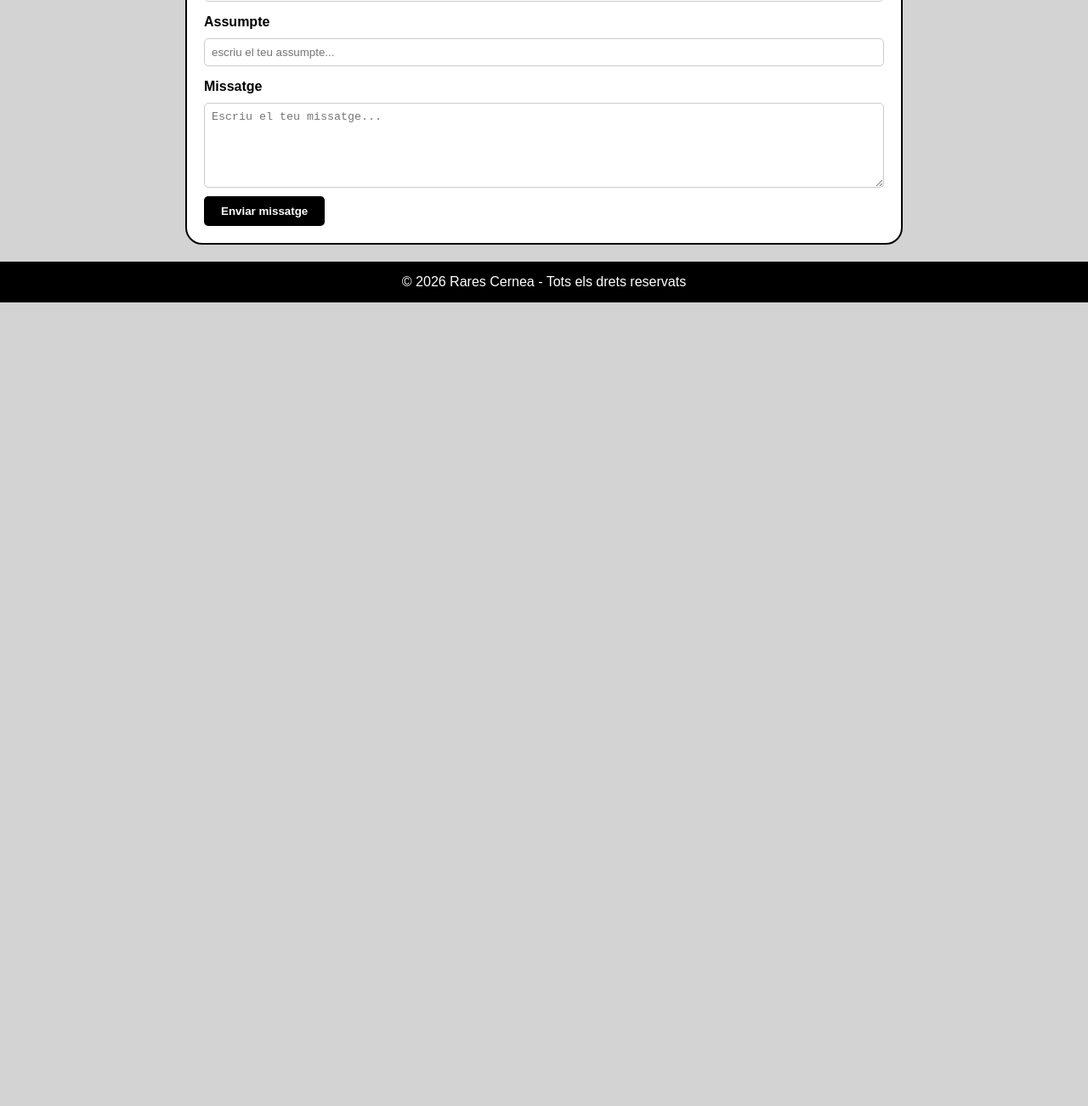
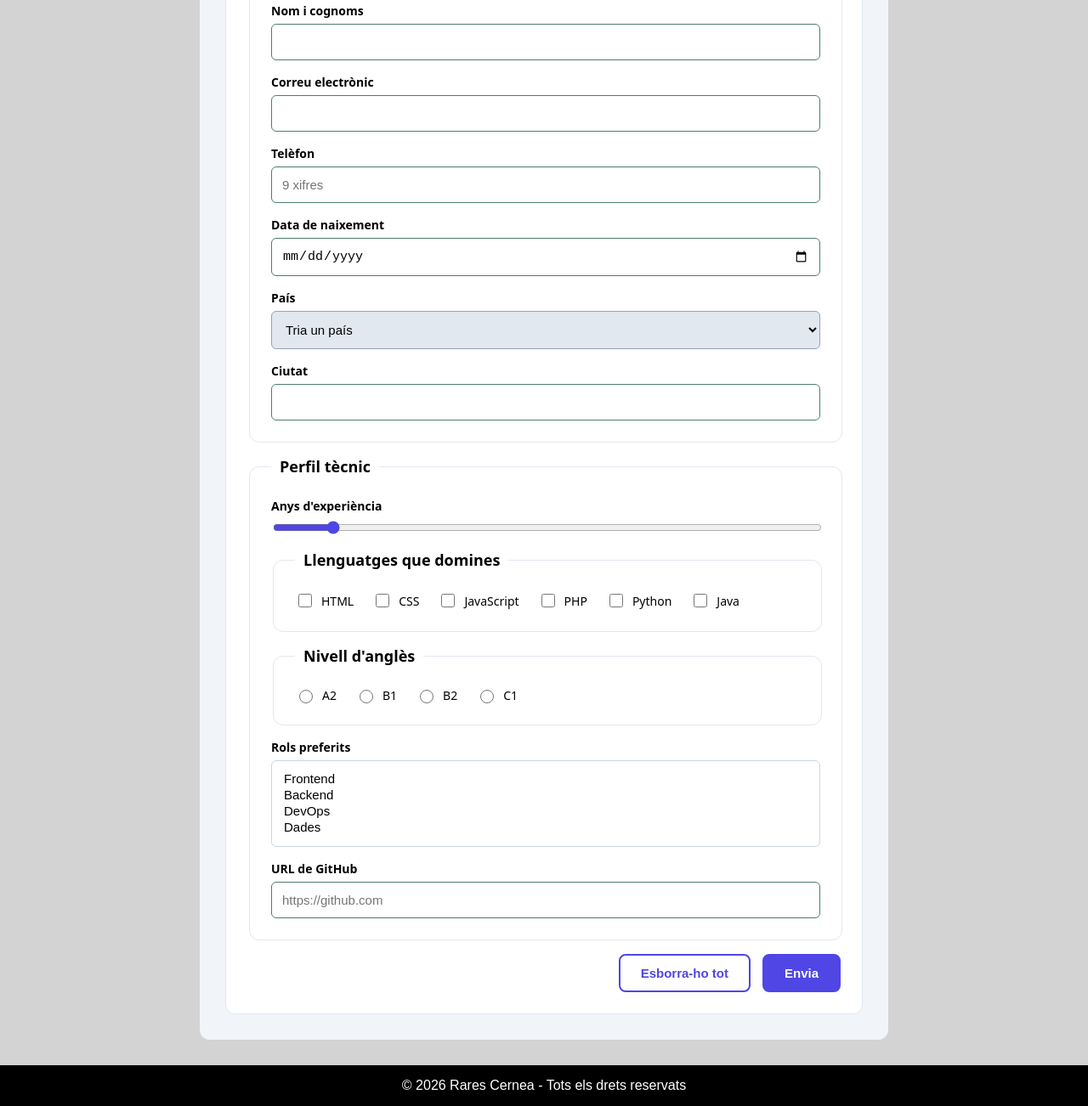
Before and after one commit to rares116/El-meu-portfolio, a plain HTML site: page pages/contacta.html in a window 1280 px wide. Shown: the part 291-1593 px from the top of the page at 85% size. Before the commit the page ends 800 px from the top, so only its background shows below. Drawn offline with Linux system fonts and the light colour scheme.

Commit message:
Add files via upload

```diff
--- a/css/style.css
+++ b/css/style.css
@@ -165,51 +165,108 @@ table td {
     border: 1px solid #000000;
 }
 
-form {
-    background-color: white;
-    border: 2px solid black;
-    padding: 20px;
-    border-radius: 20px;
+/* --- ESTILO FORMULARIO CON RECUADRO INTERIOR --- */
 
-    display: grid;
-    grid-template-columns: 1fr;
-    gap: 10px;
-    align-items: center;
+.contacta {
+    text-align: center;
+    font-size: 28px;
+    color: #1e293b;
+    margin-top: 30px;
+    font-family: system-ui, -apple-system, sans-serif;
+}
 
-    width: 800px;
-    max-width: 90%;
-    margin: 20px auto;
+/* --- FORMULARI RESIDÈNCIA (VERSIÓ COMPACTA) --- */
+.contenidor-formulari {
+    background: #f1f5f9;
+    max-width: 750px;
+    margin: 30px auto;
+    padding: 30px;
+    border-radius: 12px;
+    text-align: left;
+    font-family: system-ui, sans-serif;
+}
+
+.capcalera-formulari h1 {
+    background: transparent;
+    text-align: left;
+    font-size: 32px;
+    margin: 0 0 8px;
+}
+
+.capcalera-formulari p {
+    color: #475569;
+    margin: 0 0 25px;
+}
+
+form, form fieldset {
+    display: flex;
+    flex-direction: column;
+    background: #fff;
+    border: 1px solid #e2e8f0;
+    border-radius: 12px;
+    padding: 25px;
+    gap: 16px;
+    box-sizing: border-box;
+    width: 100%;
+}
+
+form legend {
+    font-size: 18px;
+    font-weight: bold;
+    padding: 0 10px;
 }
 
 form label {
     font-weight: bold;
-    margin-top: 5px;
+    font-size: 14px;
+    margin-bottom: -10px;
 }
 
-form input, form textarea {
+form input:not([type="checkbox"]):not([type="radio"]):not([type="range"]),
+form select {
     width: 100%;
-    padding: 8px;
-    border: 1px solid #ccc;
-    border-radius: 5px;
+    padding: 12px;
+    font-size: 15px;
+    border: 1.5px solid #4d7c6f;
+    border-radius: 6px;
     box-sizing: border-box;
 }
 
-form textarea {
-    height: 100px;
+form input:required:invalid { border-color: #881337; }
+form select:not([multiple]) { background: #e2e8f0; border-color: #94a3b8; }
+form select[multiple] { border-color: #cbd5e1; }
+form input[type="range"] { width: 100%; accent-color: #4f46e5; }
+
+.opcions-linia {
+    display: flex;
+    flex-wrap: wrap;
+    gap: 15px 22px;
 }
 
-form button, form input[type="submit"] {
-    background-color: black;
-    color: white;
-    padding: 10px 20px;
-    border: none;
-    border-radius: 5px;
-    width: fit-content;
+.opcions-linia label {
+    display: inline-flex;
+    align-items: center;
+    gap: 8px;
+    font-weight: normal;
+    margin: 0;
+}
+
+.opcions-linia input { accent-color: #4f46e5; width: 16px; height: 16px; }
+
+.botons-formulari {
+    display: flex;
+    justify-content: flex-end;
+    gap: 14px;
+}
+
+.botons-formulari button {
+    padding: 12px 24px;
+    font-size: 15px;
     font-weight: bold;
+    border-radius: 8px;
+    border: 2px solid #4f46e5;
     cursor: pointer;
 }
 
-
-.contacta {
-    text-align: center;
-}
+.btn-esborrar { background: #fff; color: #4f46e5; }
+.btn-enviar { background: #4f46e5; color: #fff; }
--- a/pages/contacta.html
+++ b/pages/contacta.html
@@ -8,42 +8,103 @@
     <link rel="stylesheet" href="../css/style.css">
 </head>
 
-
+<body>
     <header>
         <nav>
             <ul>
                 <img src="../images/Rares.png" alt="foto_de_mi_cara" class="mi_cara">
-            <li><a href="../index.html" class="actiu">Inici</a></li>
+                <li><a href="../index.html">Inici</a></li>
                 <li><a href="./categories.html">Categories</a></li>
                 <li><a href="./sobre_mi.html">Sobre mi</a></li>
                 <li><a href="./Estudis.html">Estudis</a></li>
-            <li><a href="./contacta.html">contacta</a></li>
+                <li><a href="./contacta.html" class="actiu">Contacta</a></li>
             </ul>
         </nav>
     </header>
 
-<h2 class="contacta">Contacta</h2>
+    <main class="contenidor-formulari">
+        <div class="capcalera-formulari">
+            <h1>Residència de desenvolupadors</h1>
+            <p>Omple les teves dades i el teu perfil tècnic.</p>
+        </div>
 
-<body>
         <form action="#" method="post">
-        <label for="nom">Nom complet</label>
-        <input type="text" id="nom" name="nom" placeholder="Escriu el teu nom...">
+            <!-- PRIMER BLOC: DADES PERSONALS -->
+            <fieldset>
+                <legend>Dades personals</legend>
+
+                <label for="nom">Nom i cognoms</label>
+                <input type="text" id="nom" name="nom" required>
 
                 <label for="email">Correu electrònic</label>
-        <input type="email" id="email" name="email" placeholder="nom@exemple.com">
+                <input type="email" id="email" name="email" required>
 
-        <label for="assumpte">Assumpte</label>
-        <input type="assumpte" id="assumpte" name="assumpte" placeholder="escriu el teu assumpte...">
+                <label for="telefon">Telèfon</label>
+                <input type="tel" id="telefon" name="telefon" placeholder="9 xifres" pattern="[0-9]{9}">
 
-        <label for="missatge">Missatge</label>
-        <textarea id="missatge" name="missatge" placeholder="Escriu el teu missatge..."></textarea>
+                <label for="naixement">Data de naixement</label>
+                <input type="date" id="naixement" name="naixement" required>
 
-        <button type="submit" class="boton">Enviar missatge</button>
+                <label for="pais">País</label>
+                <select id="pais" name="pais">
+                    <option value="" disabled selected>Tria un país</option>
+                    <option value="es">Espanya</option>
+                    <option value="ad">Andorra</option>
+                    <option value="fr">França</option>
+                </select>
+
+                <label for="ciutat">Ciutat</label>
+                <input type="text" id="ciutat" name="ciutat">
+            </fieldset>
+
+            <!-- SEGON BLOC: PERFIL TÈCNIC -->
+            <fieldset>
+                <legend>Perfil tècnic</legend>
+
+                <label for="experiencia">Anys d'experiència</label>
+                <input type="range" id="experiencia" name="experiencia" min="0" max="20" value="2">
+
+                <fieldset class="sub-grup">
+                    <legend>Llenguatges que domines</legend>
+                    <div class="opcions-linia">
+                        <label><input type="checkbox" name="llenguatges" value="html"> HTML</label>
+                        <label><input type="checkbox" name="llenguatges" value="css"> CSS</label>
+                        <label><input type="checkbox" name="llenguatges" value="js"> JavaScript</label>
+                        <label><input type="checkbox" name="llenguatges" value="php"> PHP</label>
+                        <label><input type="checkbox" name="llenguatges" value="python"> Python</label>
+                        <label><input type="checkbox" name="llenguatges" value="java"> Java</label>
+                    </div>
+                </fieldset>
+
+                <fieldset class="sub-grup">
+                    <legend>Nivell d'anglès</legend>
+                    <div class="opcions-linia">
+                        <label><input type="radio" name="angles" value="a2"> A2</label>
+                        <label><input type="radio" name="angles" value="b1"> B1</label>
+                        <label><input type="radio" name="angles" value="b2"> B2</label>
+                        <label><input type="radio" name="angles" value="c1"> C1</label>
+                    </div>
+                </fieldset>
+
+                <label for="rols">Rols preferits</label>
+                <select id="rols" name="rols" multiple size="4">
+                    <option value="frontend">Frontend</option>
+                    <option value="backend">Backend</option>
+                    <option value="devops">DevOps</option>
+                    <option value="dades">Dades</option>
+                </select>
+
+                <label for="github">URL de GitHub</label>
+                <input type="url" id="github" name="github" placeholder="https://github.com">
+            </fieldset>
+
+            <!-- BOTONS INFERIORS -->
+            <div class="botons-formulari">
+                <button type="reset" class="btn-esborrar">Esborra-ho tot</button>
+                <button type="submit" class="btn-enviar">Envia</button>
+            </div>
         </form>
+    </main>
 
-
-    <footer>© 2026 Rares Cernea - Tots els drets reservats </footer>
-
+    <footer>© 2026 Rares Cernea - Tots els drets reservats</footer>
 </body>
-
-</html>
```
Also changed, not shown: index.html (+1 -1 lines). Lines whose indentation alone changed are shown as unchanged.
